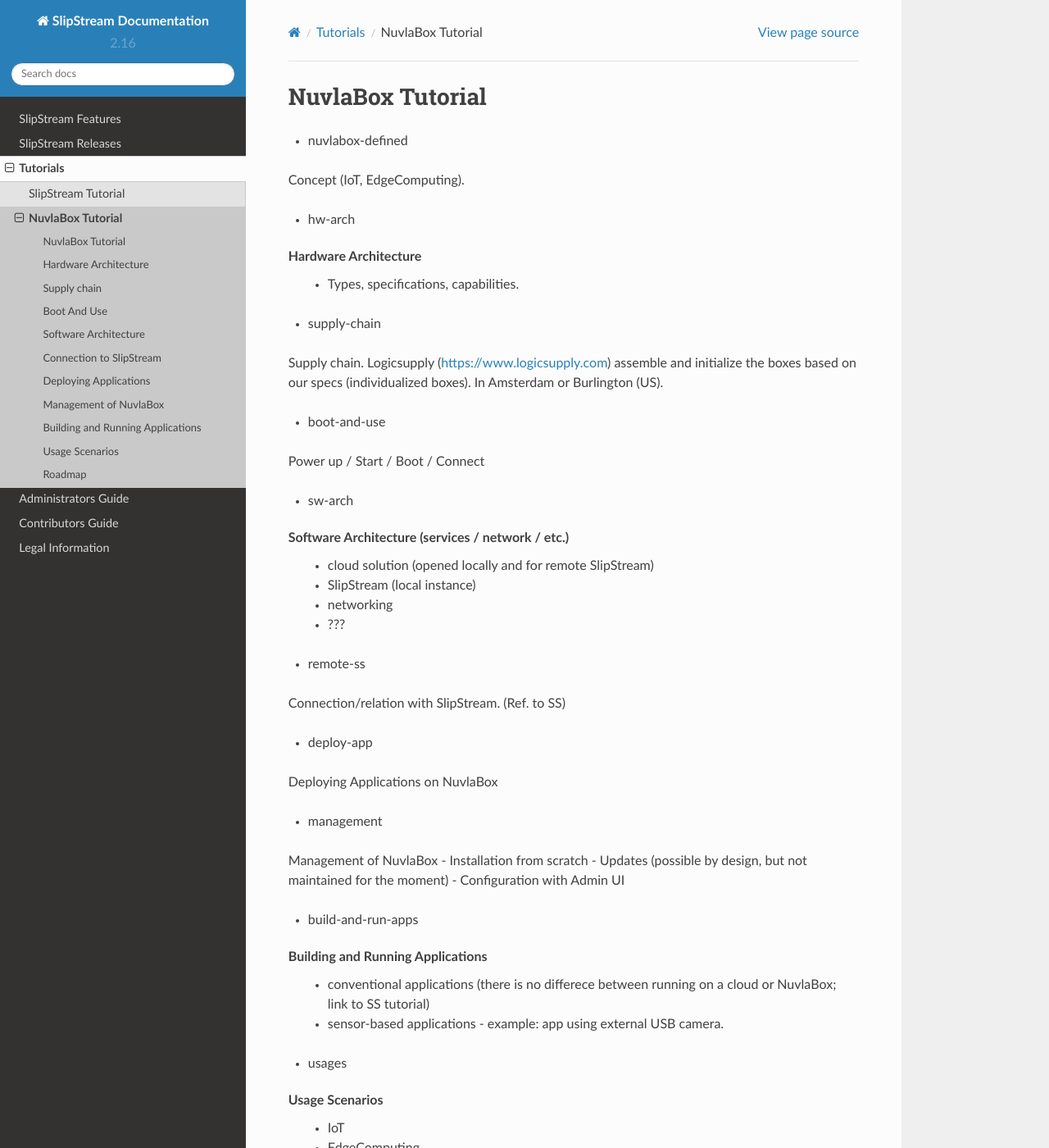
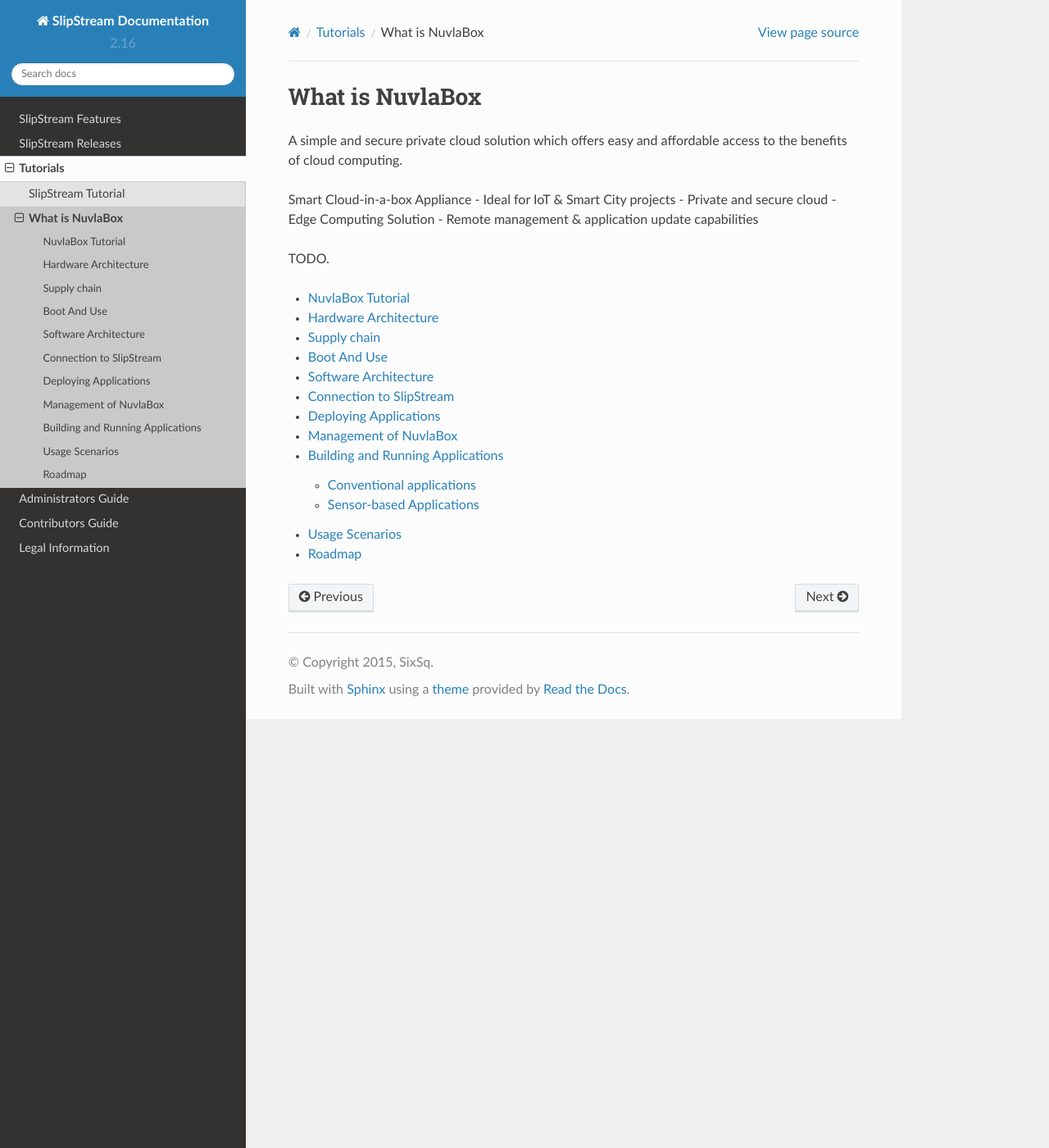
Before and after one commit to slipstream/SlipStreamDocumentation, a Sphinx documentation site: the page built from docs/tutorials/nb/index.rst, in a window 1280 px wide and 1400 px high. Shown: the whole window at 82% size. Built offline with Sphinx 7.4.7 and the Read the Docs theme 2.0.0, drawn with Linux system fonts in a browser that asks for light colours; some of the changed text lies outside the part shown.

Commit message:
updated nb/index.rst

```diff
--- a/docs/tutorials/nb/index.rst
+++ b/docs/tutorials/nb/index.rst
@@ -1,55 +1,17 @@
 
-NuvlaBox Tutorial
-=================
+What is NuvlaBox
+================
 
-* nuvlabox-defined
-Concept (IoT, EdgeComputing).
+A simple and secure private cloud solution which offers easy and affordable
+access to the benefits of cloud computing.
 
-* hw-arch
-Hardware Architecture
- - Types, specifications, capabilities.
+Smart Cloud-in-a-box Appliance
+- Ideal for IoT & Smart City projects
+- Private and secure cloud
+- Edge Computing Solution
+- Remote management & application update capabilities
 
-* supply-chain
-Supply chain. Logicsupply (https://www.logicsupply.com) assemble and initialize
-the boxes based on our specs (individualized boxes).  In Amsterdam or
-Burlington (US).
-
-* boot-and-use
-Power up / Start / Boot / Connect
-
-* sw-arch
-Software Architecture (services / network / etc.)
- - cloud solution (opened locally and for remote SlipStream)
- - SlipStream (local instance)
- - networking
- - ???
-
-* remote-ss
-Connection/relation with SlipStream. (Ref. to SS)
-
-* deploy-app
-Deploying Applications on NuvlaBox
-
-* management
-Management of NuvlaBox
-- Installation from scratch
-- Updates (possible by design, but not maintained for the moment)
-- Configuration with Admin UI
-
-* build-and-run-apps
-Building and Running Applications
- - conventional applications (there is no differece between running on a cloud
-   or NuvlaBox; link to SS tutorial)
- - sensor-based applications
-   - example: app using external USB camera.
-
-* usages
-Usage Scenarios
- - IoT
- - EdgeComputing
-
-* roadmap
-Ideas for the future extension and improvement of NuvlaBox.
+TODO.
 
 .. toctree::
    :maxdepth: 2
```
